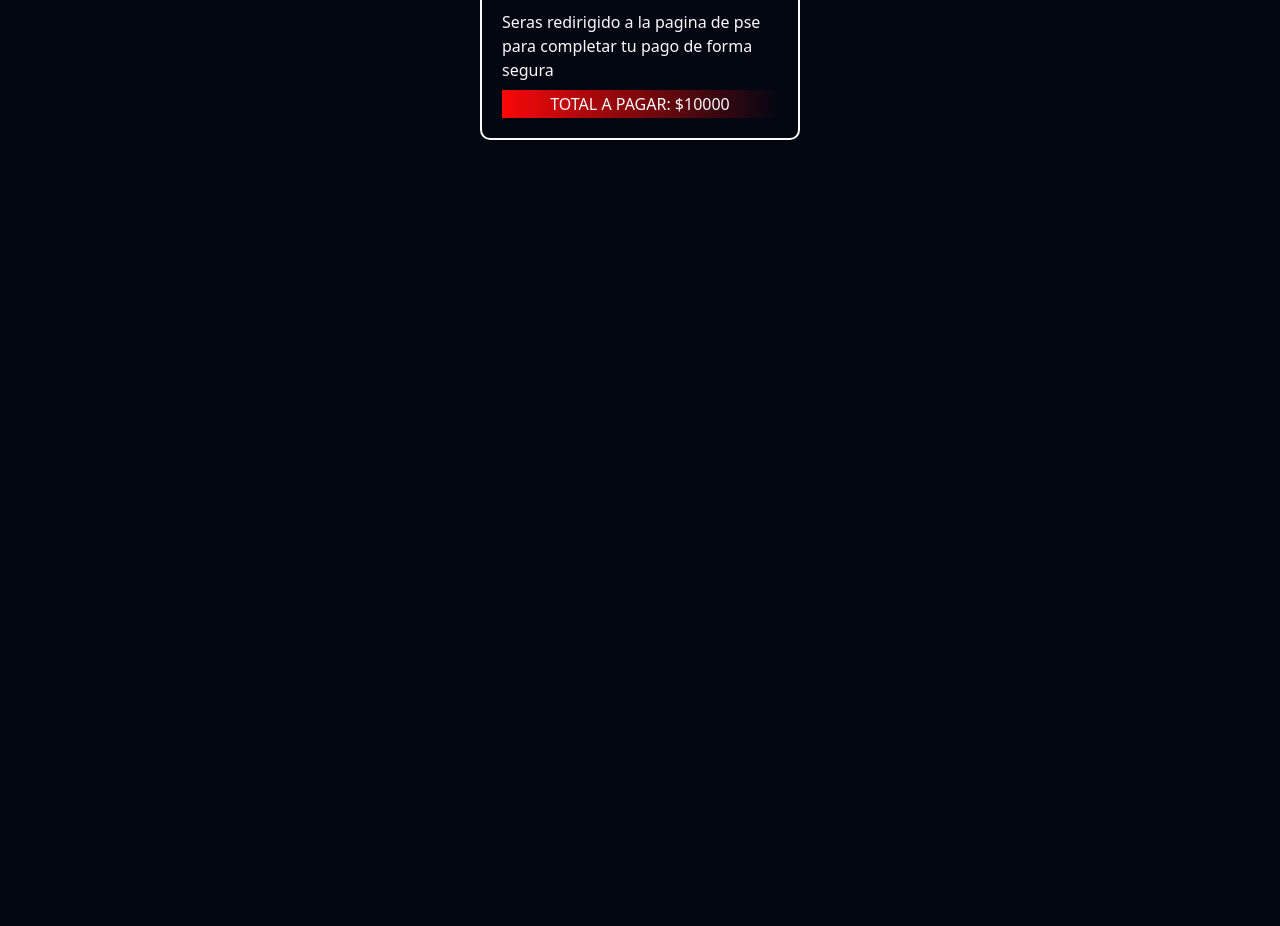
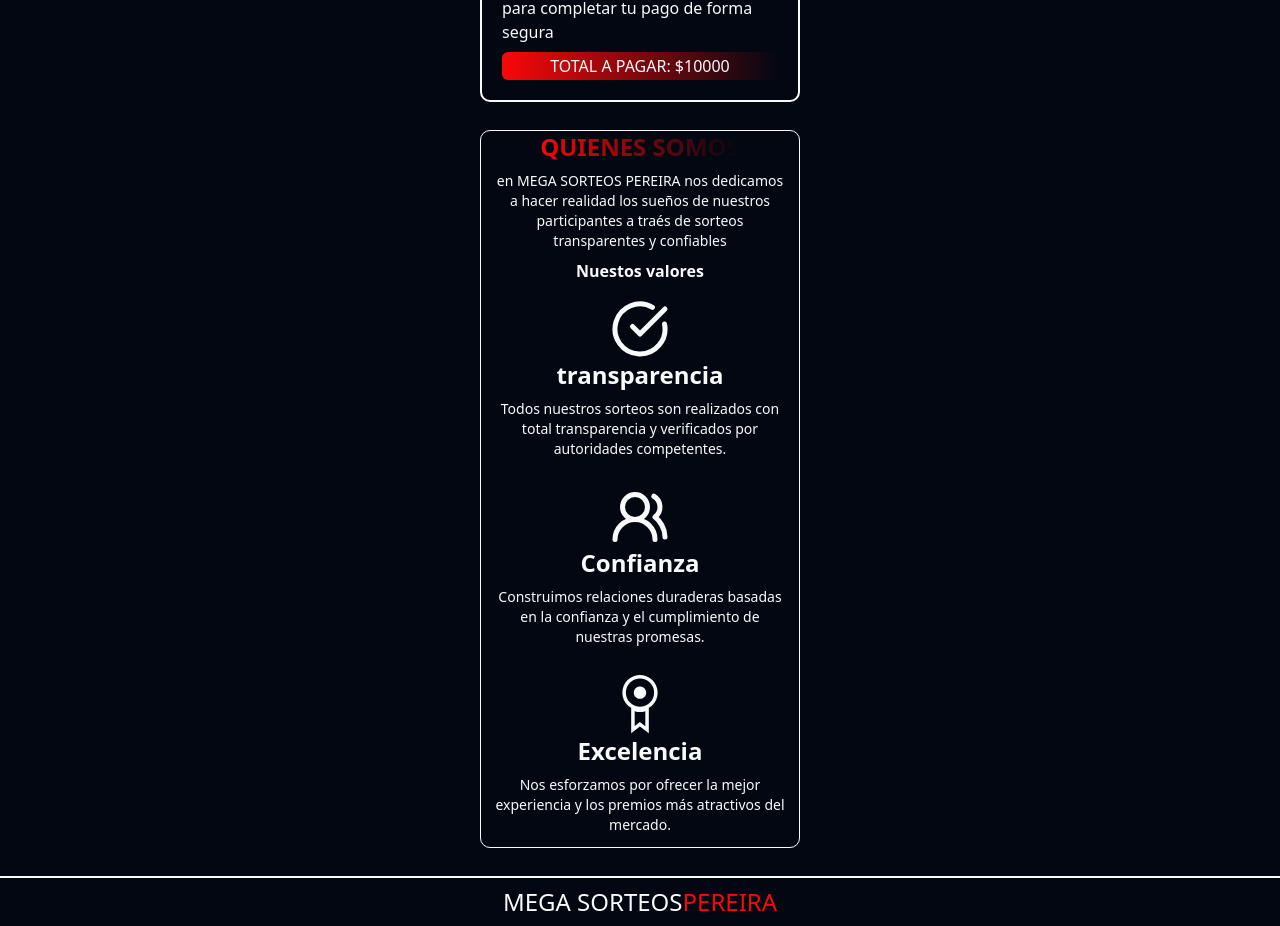
Before and after one commit to juancho391/mega_sorteos_pereira, a Next.js app: page / in a window 1280 px wide. Shown: the part 1854-2780 px from the top of the page. Before the commit the page ends 2002 px from the top, so only its background shows below. Built offline with nearby package versions, Linux system fonts and the light colour scheme.

Commit message:
Cambie el tamaño del texto del header, hice el footer, el card para mostrar los valores en la seccion about y termine la seccion about con sus respectivos iconos

```diff
--- a/app/page.tsx
+++ b/app/page.tsx
@@ -2,6 +2,8 @@
 import Rifa from "@/components/Rifa";
 import { NumberProps } from "@/components/NumberContainer";
 import CompraSection from "@/components/CompraSection";
+import About from "@/components/about";
+import Footer from "@/components/Footer";
 
 export default function Home() {
   const numbersList: NumberProps[] = [
@@ -51,7 +53,7 @@
     // },
   ];
   return (
-    <div className="flex items-center flex-col py-2 space-y-10">
+    <div className="flex items-center flex-col py-2 space-y-7">
       <Header />
       <Rifa
         precio={10000}
@@ -60,6 +62,8 @@
         listNumbers={numbersList}
       />
       <CompraSection />
+      <About />
+      <Footer />
     </div>
   );
 }
--- /dev/null
+++ b/components/Footer.tsx
@@ -0,0 +1,22 @@
+export default function Footer() {
+  return (
+    <footer className="w-full h-full text-center border-t-2 border-brandYellow p-2 flex flex-col justify-center items-center space-y-1">
+      <div>
+        <span className="text-brandYellow text-2xl">MEGA SORTEOS</span>
+        <span className="text-brandRed text-2xl">PEREIRA</span>
+      </div>
+      <p>
+        La mejor plataforma de sorteos y rifas en Pereira. Participa y gana
+        premios increíbles con total transparencia y seguridad.
+      </p>
+      <span className="text-2xl inline-block text-brandYellow">Contacto</span>
+      <span className="inline-block">Cra 57 #20-18 Pereira</span>
+      <span className="inline-block">info@megasorteospereira.com</span>
+      <span className="inline-block">Whatsapp +57 3117079075</span>
+      <span className="inline-block">Terminos y condiciones</span>
+      <span className="inline-block">
+        © 2025 Megasorteos Pereira Todos los derechos reservados.
+      </span>
+    </footer>
+  );
+}
--- a/components/Header.tsx
+++ b/components/Header.tsx
@@ -1,8 +1,8 @@
 export default function Header() {
   return (
     <div className="space-x-1 border-b-1 border-brandYellow w-full h-14 flex items-center justify-center">
-      <span className="text-brandYellow">MEGA SORTEOS</span>
-      <span className="text-brandRed">PEREIRA</span>
+      <span className="text-brandYellow text-2xl">MEGA SORTEOS</span>
+      <span className="text-brandRed text-2xl">PEREIRA</span>
     </div>
   );
 }
--- /dev/null
+++ b/components/about.tsx
@@ -0,0 +1,35 @@
+import { LuCircleCheckBig } from "react-icons/lu";
+import { LuUsersRound } from "react-icons/lu";
+import { TfiMedallAlt } from "react-icons/tfi";
+import CardValues from "./ui/CardValues";
+
+export default function About() {
+  return (
+    <div className="w-80 border-1 border-brandYellow rounded-lg h-full px-3 flex flex-col items-center gap-2">
+      <span className="text-2xl inline-block font-extrabold bg-gradient-to-r from-brandRed to to-brandYellow bg-clip-text text-transparent">
+        QUIENES SOMOS
+      </span>
+      <span className="inline-block text-center font-light text-sm">
+        en <span className="text-brandYellow">MEGA SORTEOS PEREIRA</span> nos
+        dedicamos a hacer realidad los sueños de nuestros participantes a traés
+        de sorteos transparentes y confiables
+      </span>
+      <span className="inline-block font-extrabold">Nuestos valores</span>
+      <CardValues
+        text="Todos nuestros sorteos son realizados con total transparencia y verificados por autoridades competentes."
+        name="transparencia"
+        icon={<LuCircleCheckBig className="text-brandYellow text-6xl" />}
+      />
+      <CardValues
+        text="Construimos relaciones duraderas basadas en la confianza y el cumplimiento de nuestras promesas."
+        name="Confianza"
+        icon={<LuUsersRound className="text-brandYellow text-6xl" />}
+      />
+      <CardValues
+        text="Nos esforzamos por ofrecer la mejor experiencia y los premios más atractivos del mercado."
+        name="Excelencia"
+        icon={<TfiMedallAlt className="text-brandYellow text-6xl" />}
+      />
+    </div>
+  );
+}
--- a/components/ui/BuyForm.tsx
+++ b/components/ui/BuyForm.tsx
@@ -134,7 +134,7 @@
       </div>
       <button
         type="submit"
-        className="w-full bg-gradient-to-r from-brandRed to-brandYellow text-white py-2 px-4 rounded-md flex justify-center gap-2 items-center cursor-pointer hover:opacity-90 transition-opacity font-extrabold"
+        className="w-full bg-gradient-to-r from-brandRed to-brandYellow text-white py-2 px-4 rounded-md flex justify-center gap-2 items-center cursor-pointer hover:opacity-90 transition-opacity font-extrabold h-8"
       >
         <CiCreditCard1 className="text-3xl" />
         PAGAR
--- /dev/null
+++ b/components/ui/CardValues.tsx
@@ -0,0 +1,15 @@
+export interface ValueInfo {
+  text: string;
+  name: string;
+  icon: React.ReactNode;
+}
+
+export default function CardValues({ text, name, icon }: ValueInfo) {
+  return (
+    <div className="flex flex-col items-center mb-3">
+      <div className="mt-2">{icon}</div>
+      <h3 className="font-bold text-2xl">{name}</h3>
+      <p className="text-sm text-center mt-2">{text}</p>
+    </div>
+  );
+}
--- a/components/ui/CheckBuy.tsx
+++ b/components/ui/CheckBuy.tsx
@@ -5,7 +5,7 @@
         Seras redirigido a la pagina de pse para completar tu pago de forma
         segura
       </span>
-      <div className="w-full bg-linear-to-r from-brandRed to-brandYellow h-7 text-center flex  items-center justify-center font-light mt-2">
+      <div className="w-full bg-linear-to-r from-brandRed to-brandYellow rounded-sm h-7 text-center flex  items-center justify-center font-light mt-2 ">
         TOTAL A PAGAR: $10000
       </div>
     </div>
```
